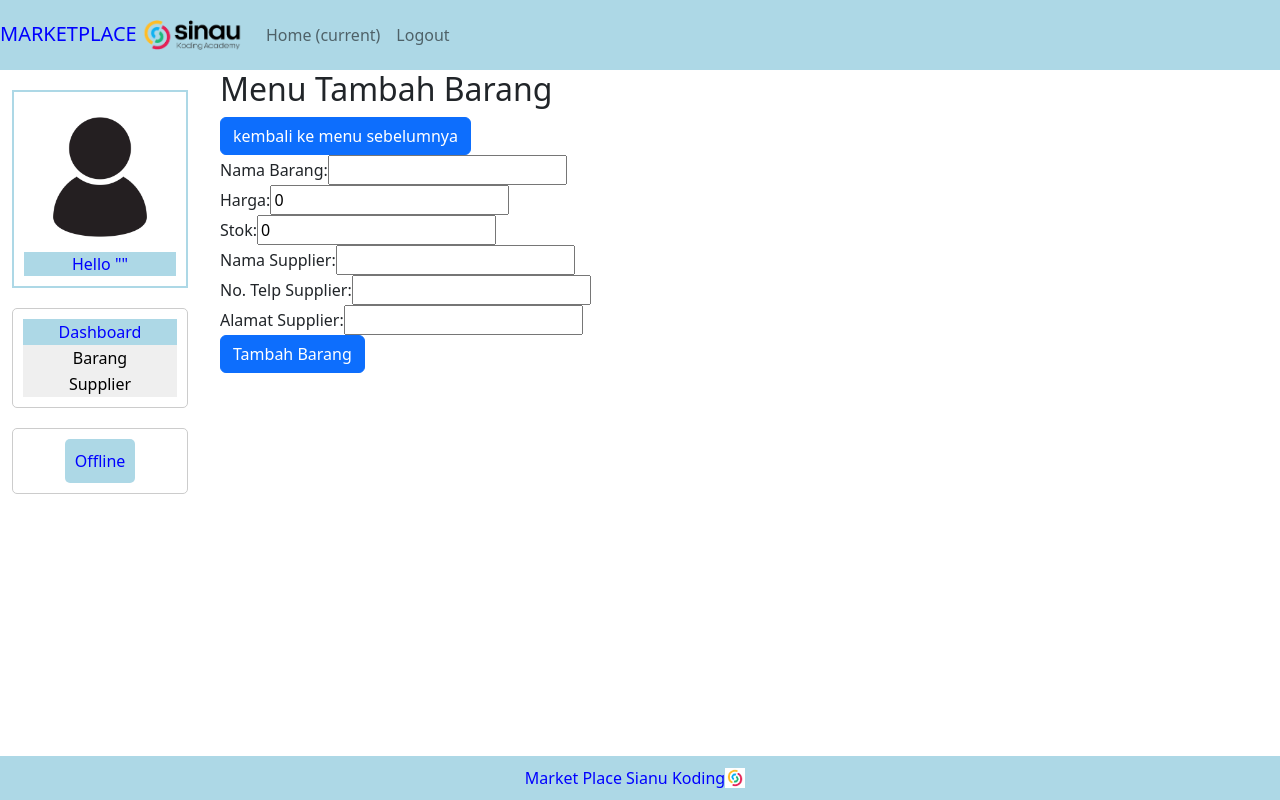
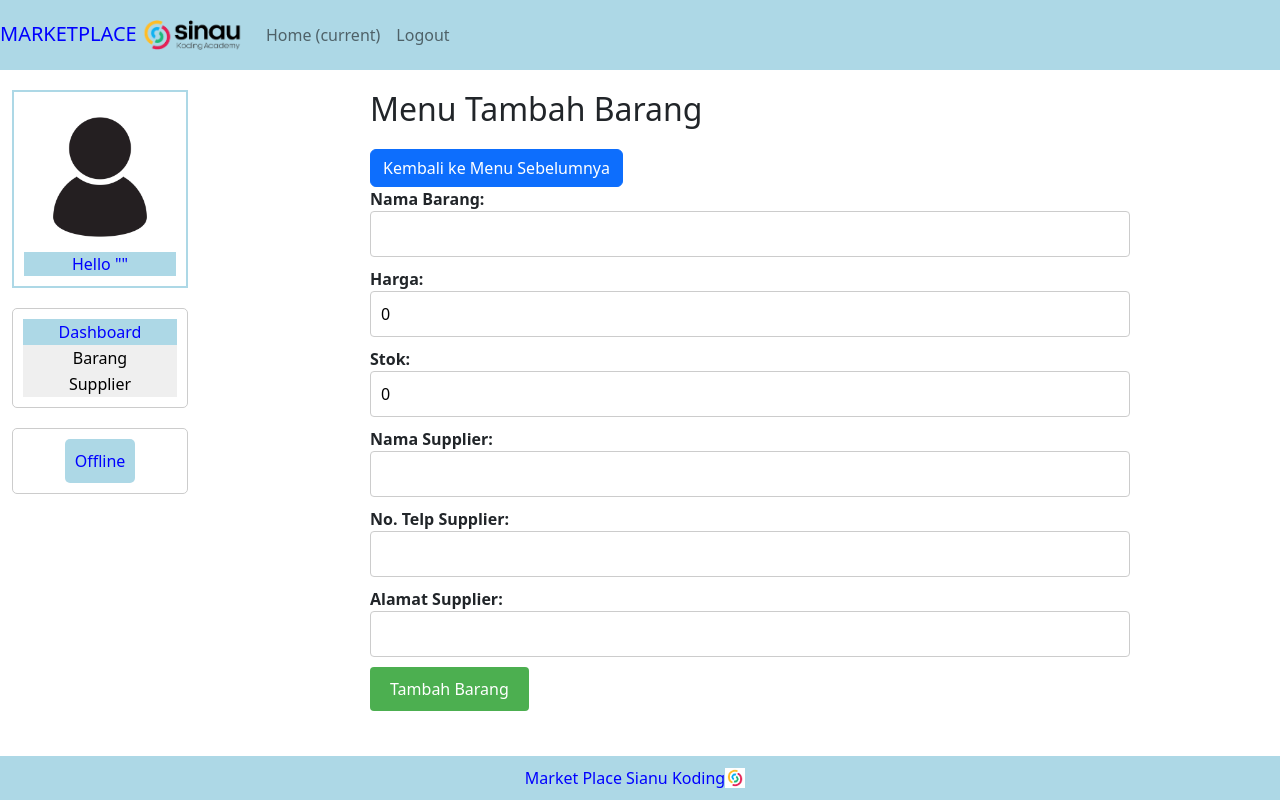
Before and after one commit to naufaldawam/interview-pt-mega-giga-solusindo, a Vue app: page /addbarang in a window 1280 px wide. Built offline with nearby package versions, Linux system fonts and the light colour scheme; no server answers; sample sign-in values are in the browser's storage.

Commit message:
styling file addBarang.vue

```diff
--- a/src/views/AddBarang.vue
+++ b/src/views/AddBarang.vue
@@ -1,19 +1,15 @@
-<!-- import header -->
 <template>
   <div class="addbarangPage">
-
     <!-- start of sidebar  -->
     <div class="sidebar">
       <Sidebar />
     </div>
     <!-- end of sidebar -->
 
-
     <!-- start of content -->
     <div class="content">
-
       <h2>Menu Tambah Barang</h2>
-      <router-link to="/barangpage" class="btn btn-primary">kembali ke menu sebelumnya</router-link>
+      <router-link to="/barangpage" class="btn btn-primary">Kembali ke Menu Sebelumnya</router-link>
       <form @submit.prevent="tambahBarang">
         <div>
           <label for="namaBarang">Nama Barang:</label>
@@ -43,8 +39,12 @@
           <button type="submit" class="btn btn-primary">Tambah Barang</button>
         </div>
       </form>
-
+      <div v-if="showSuccessPopup" class="success-popup">
+        <p>Data berhasil ditambahkan!</p>
+        <p>Kembali ke halaman barang</p>
       </div>
+    </div>
+    <!-- end of content -->
   </div>
 </template>
 
@@ -52,7 +52,6 @@
 import Sidebar from '@/views/Sidebar.vue';
 import axios from 'axios';
 
-///pakai query string karna butuh string
 function queryStringify(params) {
   const keyValuePairs = [];
 
@@ -73,10 +72,6 @@ export default {
   },
   data() {
     return {
-      dataBarang: []
-    };
-  },  data() {
-    return {
       formData: {
         namaBarang: '',
         harga: 0,
@@ -86,7 +81,8 @@ export default {
           noTelp: '',
           alamat: ''
         }
-      }
+      },
+      showSuccessPopup: false
     };
   },
   methods: {
@@ -102,11 +98,11 @@ export default {
         })
         .then(response => {
           const data = response.data;
-          console.log('response data:', data);
-
-          // Lakukan tindakan setelah berhasil menambahkan barang
-          // Misalnya, tampilkan pesan sukses atau lakukan navigasi ke halaman lain
-
+          // console.log('response data:', data);
+          this.showSuccessPopup = true;
+          setTimeout(() => {
+            this.$router.push('/barangpage');
+          }, 2000);
         })
         .catch(error => {
           console.error(error);
@@ -114,12 +110,9 @@ export default {
     }
   }
 };
-
-
 </script>
 
 <style scoped>
-
 .addbarangPage {
   display: flex;
   justify-content: center;
@@ -127,37 +120,43 @@ export default {
 
 .content {
   width: 100%;
-  /*max-width: 800px;*/
+  max-width: 800px;
   margin: 0 auto;
-  /*padding: 20px;*/
+  padding: 20px;
 }
 
-.table-container {
-  overflow-x: auto;
+.content h2 {
+  margin-bottom: 20px;
 }
 
-.table {
-  width: 100%;
-  border-collapse: collapse;
+form {
+  display: grid;
+  gap: 10px;
 }
 
-.table th,
-.table td {
-  padding: 10px;
-  text-align: left;
+label {
+  font-weight: bold;
 }
 
-@media screen and (max-width: 768px) {
-  .table th,
-  .table td {
-    white-space: nowrap;
-  }
+input[type="text"],
+input[type="number"] {
+  width: 100%;
+  padding: 10px;
+  border: 1px solid #ccc;
+  border-radius: 4px;
 }
 
+button[type="submit"] {
+  padding: 10px 20px;
+  background-color: #4caf50;
+  color: white;
+  border: none;
+  border-radius: 4px;
+  cursor: pointer;
+}
 
-.action-button{
-  display: flex;
-  gap: 5px;
+.button {
+  margin-top: 20px;
 }
 
 .sidebar {
@@ -166,6 +165,17 @@ export default {
   margin-right: 20px;
 }
 
-
-
+.success-popup {
+  position: fixed;
+  top: 50%;
+  left: 50%;
+  transform: translate(-50%, -50%);
+  background-color: #fff;
+  padding: 20px;
+  border: 1px solid #ccc;
+  border-radius: 4px;
+  box-shadow: 0 2px 4px rgba(0, 0, 0, 0.2);
+  background-color: green ;
+  color: white;
+}
 </style>
--- a/src/views/BarangPage.vue
+++ b/src/views/BarangPage.vue
@@ -49,6 +49,9 @@
             </tr>
           </tbody>
         </table>
+        <div v-if="showSuccessDeleted" class="success-popup">
+          <p>Data berhasil dihapus!</p>
+        </div>
       </div>
 
       <!-- start modal -->
@@ -98,6 +101,7 @@ export default {
           noTelp: ''
         }
       },
+      showSuccessDeleted: false,
     };
   },
   mounted() {
@@ -138,17 +142,23 @@ export default {
         const token = localStorage.getItem('token');
         const url = `http://159.223.57.121:8090/barang/delete/${id}`;
 
-        axios
+             axios
           .delete(url, {
             headers: {
               Authorization: `Bearer ${token}`,
             },
           })
           .then(response => {
-            console.log('Barang berhasil dihapus:', response.data);
+            this.showSuccessDeleted = true;
+            setTimeout(() => {
+              this.showSuccessDeleted = false;
+              window.location.reload();
+            }, 2000);
+            // console.log('Barang berhasil dihapus:', response.data);
             const index = this.dataBarang.indexOf(barang);
             if (index !== -1) {
-              this.dataBarang.splice(index, 1); // Menghapus barang dari daftar
+              this.dataBarang.splice(index, 1);
+
             }
           })
           .catch(error => {
@@ -180,7 +190,7 @@ export default {
           namaSupplier: '',
           alamat: '',
           noTelp: ''
-        }
+        },
       };
     },
     updateBarang() {
@@ -261,6 +271,18 @@ export default {
   margin-right: 20px;
 }
 
-
+.success-popup {
+  position: fixed;
+  top: 50%;
+  left: 50%;
+  transform: translate(-50%, -50%);
+  background-color: #fff;
+  padding: 20px;
+  border: 1px solid #ccc;
+  border-radius: 4px;
+  box-shadow: 0 2px 4px rgba(0, 0, 0, 0.2);
+  background-color: green ;
+  color: white;
+}
 
 </style>
```
Lines whose indentation alone changed are shown as unchanged.
